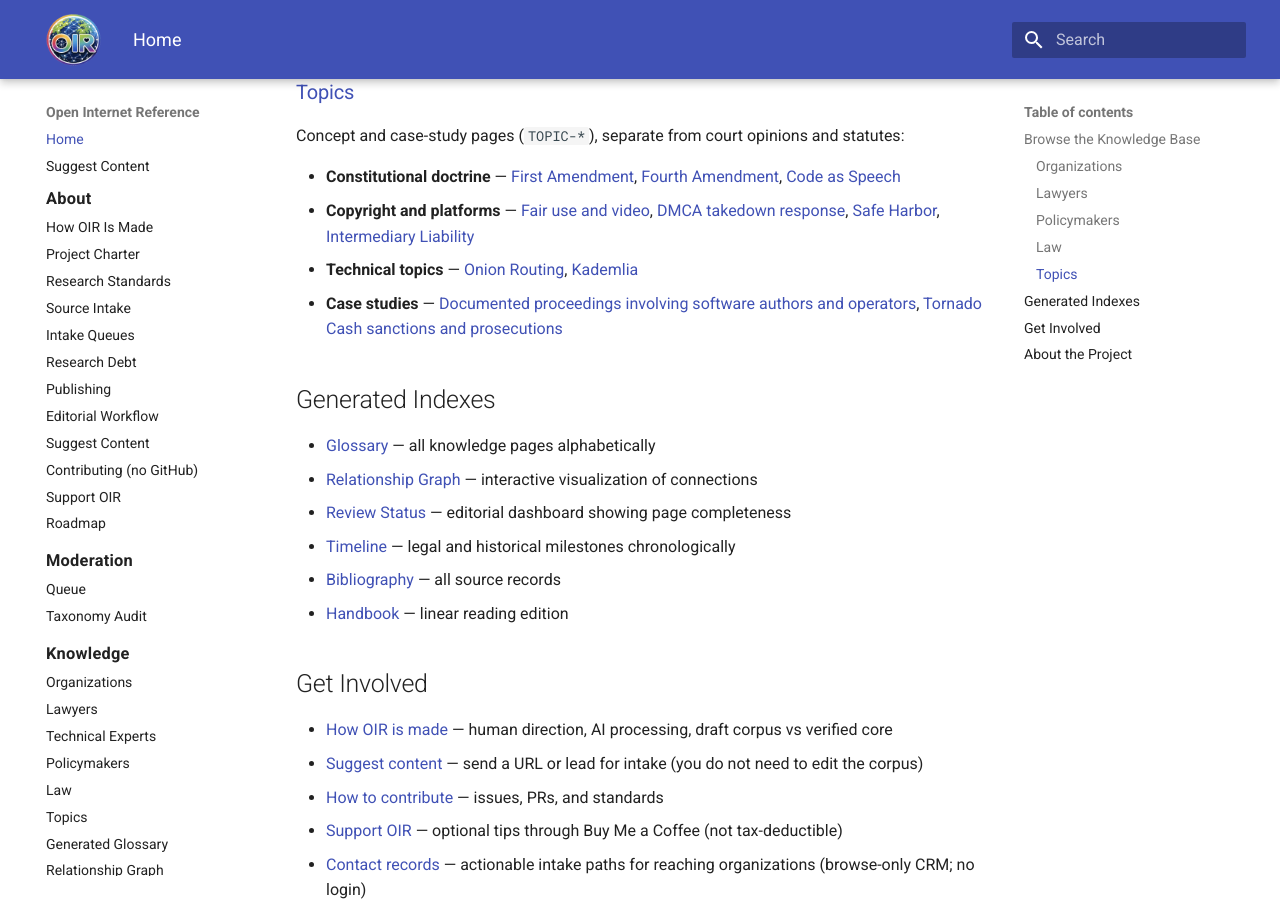
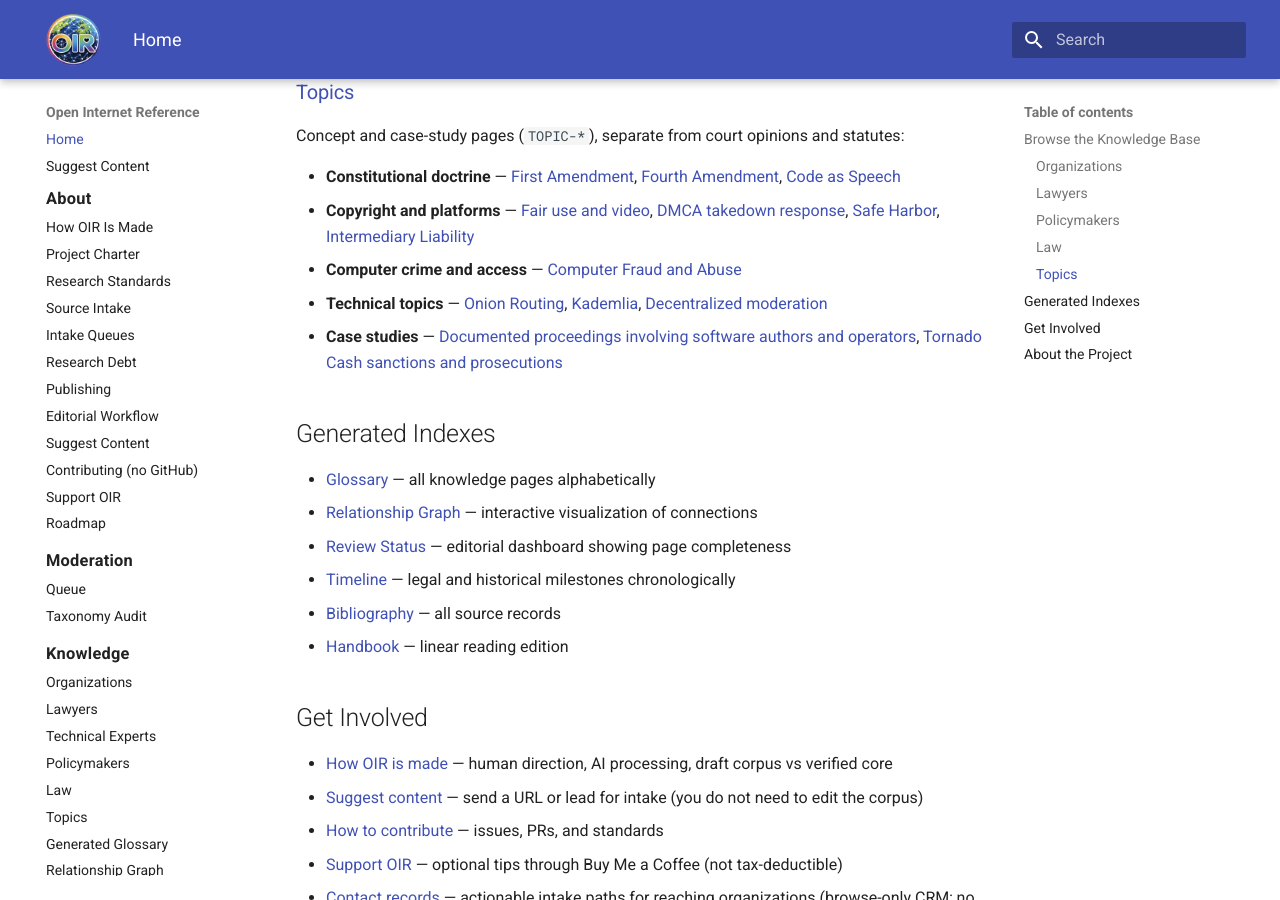
Before and after one commit to itsmeront/open-internet-reference, an MkDocs documentation site: the page built from website/index.md, in a window 1280 px wide and 900 px high, scrolled down 1751 px. Built offline with MkDocs 1.6.1 and Material for MkDocs 9.7.7, drawn with Linux system fonts in a browser that asks for light colours.

Commit message:
List all researched TOPIC pages on the homepage and Topics browse.
Add Computer Fraud and Decentralized Moderation so curated Topics matches the TOPIC-* corpus.

Co-authored-by: Cursor <cursoragent@cursor.com>

```diff
--- a/website/index.md
+++ b/website/index.md
@@ -53,7 +53,8 @@ Concept and case-study pages (`TOPIC-*`), separate from court opinions and statu
 
 - **Constitutional doctrine** — [First Amendment](generated/source-docs/knowledge/legal/TOPIC-FIRST-AMENDMENT.md), [Fourth Amendment](generated/source-docs/knowledge/legal/TOPIC-FOURTH-AMENDMENT.md), [Code as Speech](generated/source-docs/knowledge/legal/TOPIC-CODE-AS-SPEECH.md)
 - **Copyright and platforms** — [Fair use and video](generated/source-docs/knowledge/legal/TOPIC-FAIR-USE-VIDEO.md), [DMCA takedown response](generated/source-docs/knowledge/legal/TOPIC-DMCA-TAKEDOWN-RESPONSE.md), [Safe Harbor](generated/source-docs/knowledge/legal/TOPIC-SAFE-HARBOR.md), [Intermediary Liability](generated/source-docs/knowledge/legal/TOPIC-INTERMEDIARY-LIABILITY.md)
-- **Technical topics** — [Onion Routing](generated/source-docs/knowledge/technical/TOPIC-ONION-ROUTING.md), [Kademlia](generated/source-docs/knowledge/technical/TOPIC-KADEMLIA.md)
+- **Computer crime and access** — [Computer Fraud and Abuse](generated/source-docs/knowledge/legal/TOPIC-COMPUTER-FRAUD.md)
+- **Technical topics** — [Onion Routing](generated/source-docs/knowledge/technical/TOPIC-ONION-ROUTING.md), [Kademlia](generated/source-docs/knowledge/technical/TOPIC-KADEMLIA.md), [Decentralized moderation](generated/source-docs/knowledge/technical/TOPIC-DECENTRALIZED-MODERATION.md)
 - **Case studies** — [Documented proceedings involving software authors and operators](generated/source-docs/knowledge/legal/TOPIC-DEVELOPER-SOFTWARE-LIABILITY.md), [Tornado Cash sanctions and prosecutions](generated/source-docs/knowledge/legal/TOPIC-TORNADO-CASH.md)
 
 ## Generated Indexes
```
Also changed, not shown: website/knowledge/topics.md (+1 -0 lines).
